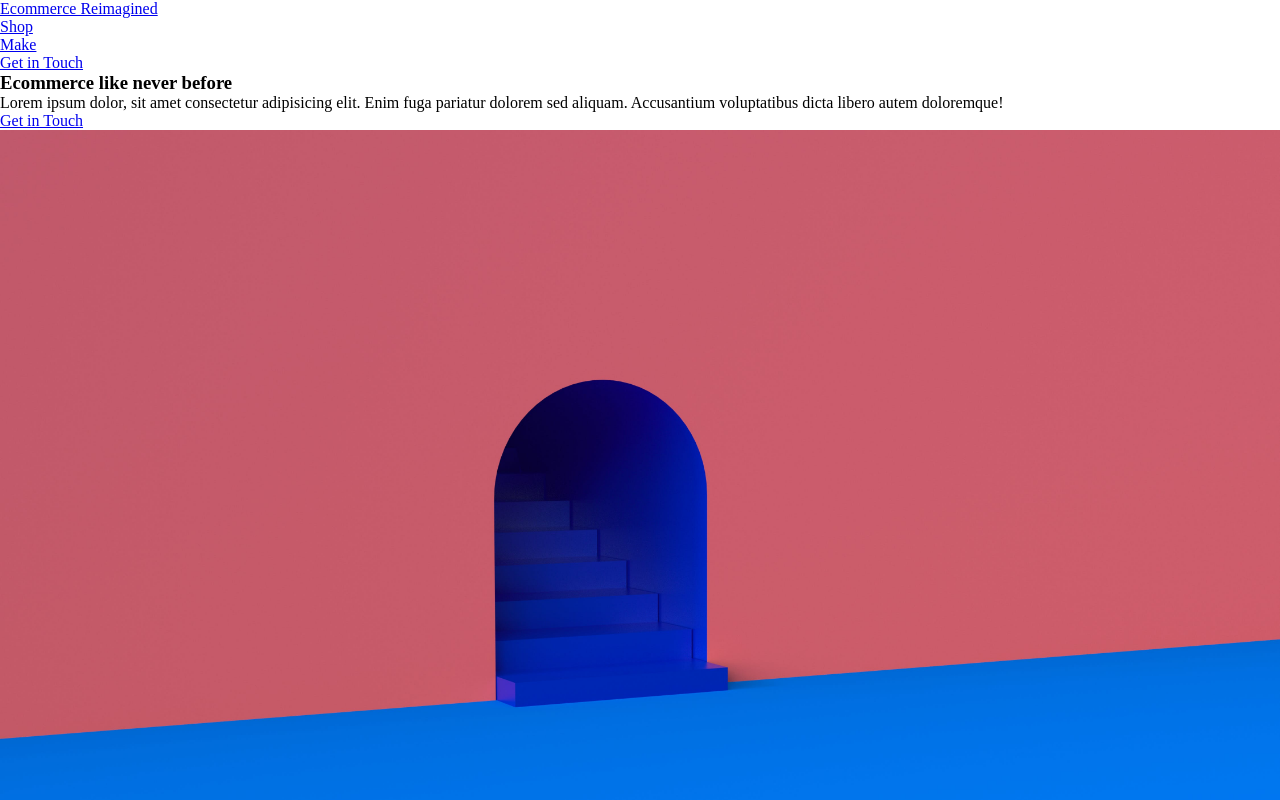
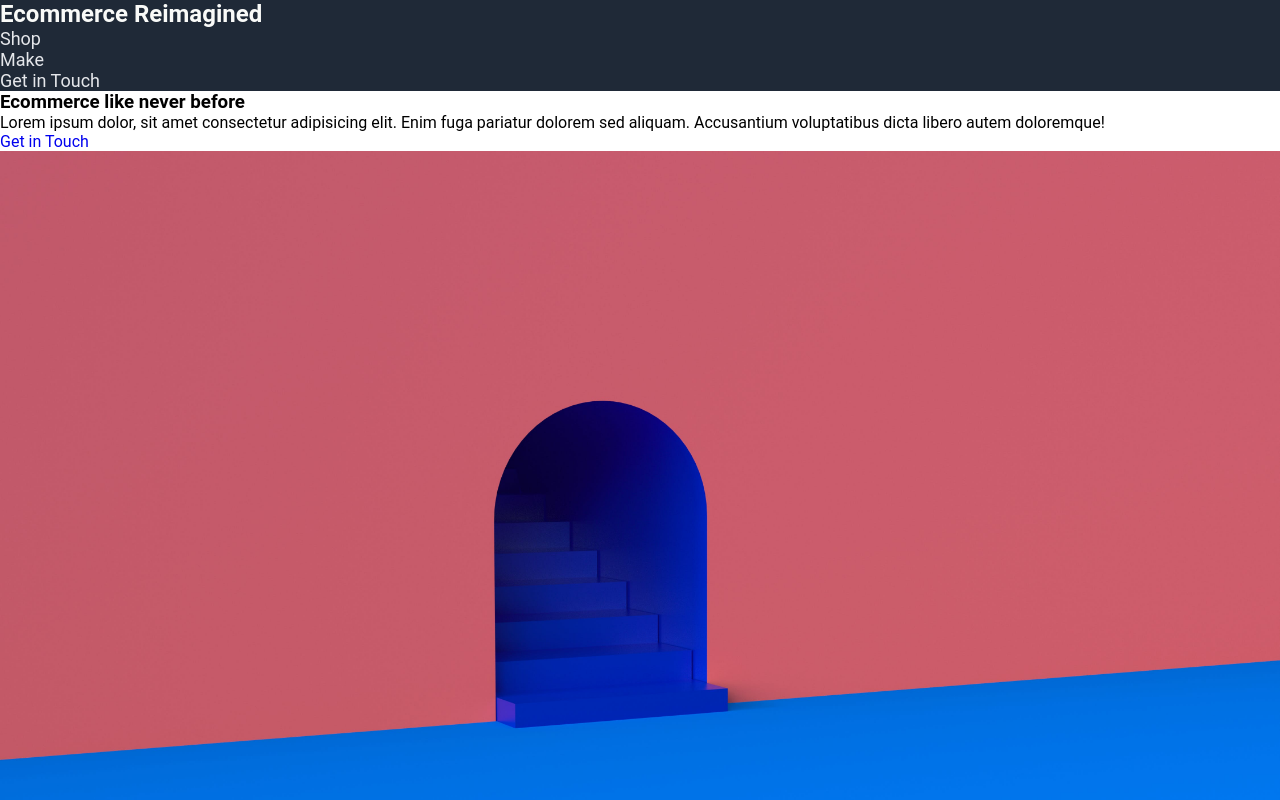
Before and after one commit to archetypish/odin-landing-page, a plain HTML site: page index.html in a window 1280 px wide. Shown: the top 800 px of the page. Drawn offline with Linux system fonts and the light colour scheme.

Commit message:
Add typographic styles to header elements

```diff
--- a/style.css
+++ b/style.css
@@ -18,3 +18,29 @@ html {
 *::after {
   box-sizing: inherit;
 }
+
+/* Typographic Styles */
+body {
+  font-family: "Roboto", Arial, Helvetica, sans-serif;
+  font-size: 16px;
+}
+
+/* Header */
+a {
+  text-decoration: none;
+}
+
+.header {
+  background-color: #1f2937;
+}
+
+.logo {
+  font-size: 24px;
+  color: #f9faf8;
+  font-weight: bold;
+}
+
+.nav-link {
+  font-size: 18px;
+  color: #e5e7eb;
+}
```
